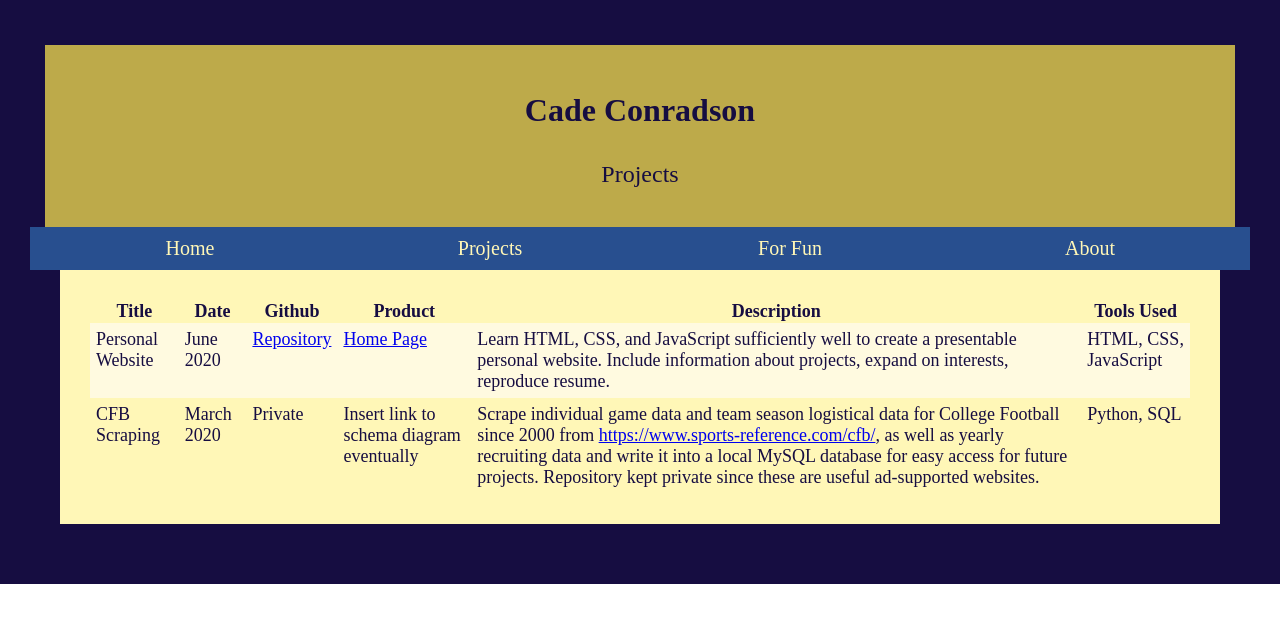
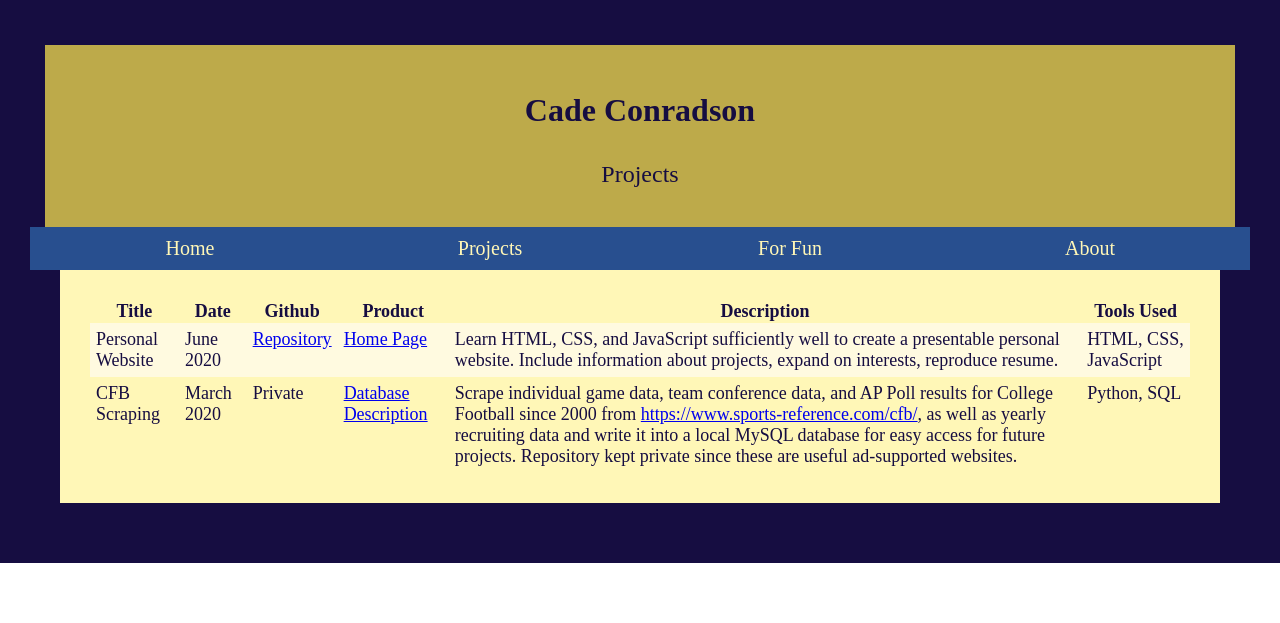
Before and after one commit to cconradson/cconradson.github.io, a Jekyll site: the page built from projects.html, in a window 1280 px wide. Shown: the top 623 px of the page. Built offline with Jekyll 4.4.1, drawn with Linux system fonts in a browser that asks for light colours.

Commit message:
Added link to cfb database description

```diff
--- a/projects.html
+++ b/projects.html
@@ -26,8 +26,8 @@ title: Projects
 			<td>CFB Scraping</td>
 			<td>March 2020</td>
 			<td>Private</td>
-			<td>Insert link to schema diagram eventually</td>
-			<td>Scrape individual game data and team season logistical data for College Football since 2000 from <a href="https://www.sports-reference.com/cfb/">https://www.sports-reference.com/cfb/</a>, as well as yearly recruiting data and write it into a local MySQL database for easy access for future projects. Repository kept private since these are useful ad-supported websites.</td>
+			<td><a href="https://docs.google.com/document/d/e/2PACX-1vT3MSJ4Y64Y8MhFteQ9zOmgCWOlQ-cO91m-UgBsc_qgCvqqQZbDnXCt2lnmU5Dmt-BtzeHGdSeO6_Ws/pub">Database Description</a></td>
+			<td>Scrape individual game data, team conference data, and AP Poll results for College Football since 2000 from <a href="https://www.sports-reference.com/cfb/">https://www.sports-reference.com/cfb/</a>, as well as yearly recruiting data and write it into a local MySQL database for easy access for future projects. Repository kept private since these are useful ad-supported websites.</td>
 			<td>Python, SQL</td>
 		</tr>
 	</table>
```
